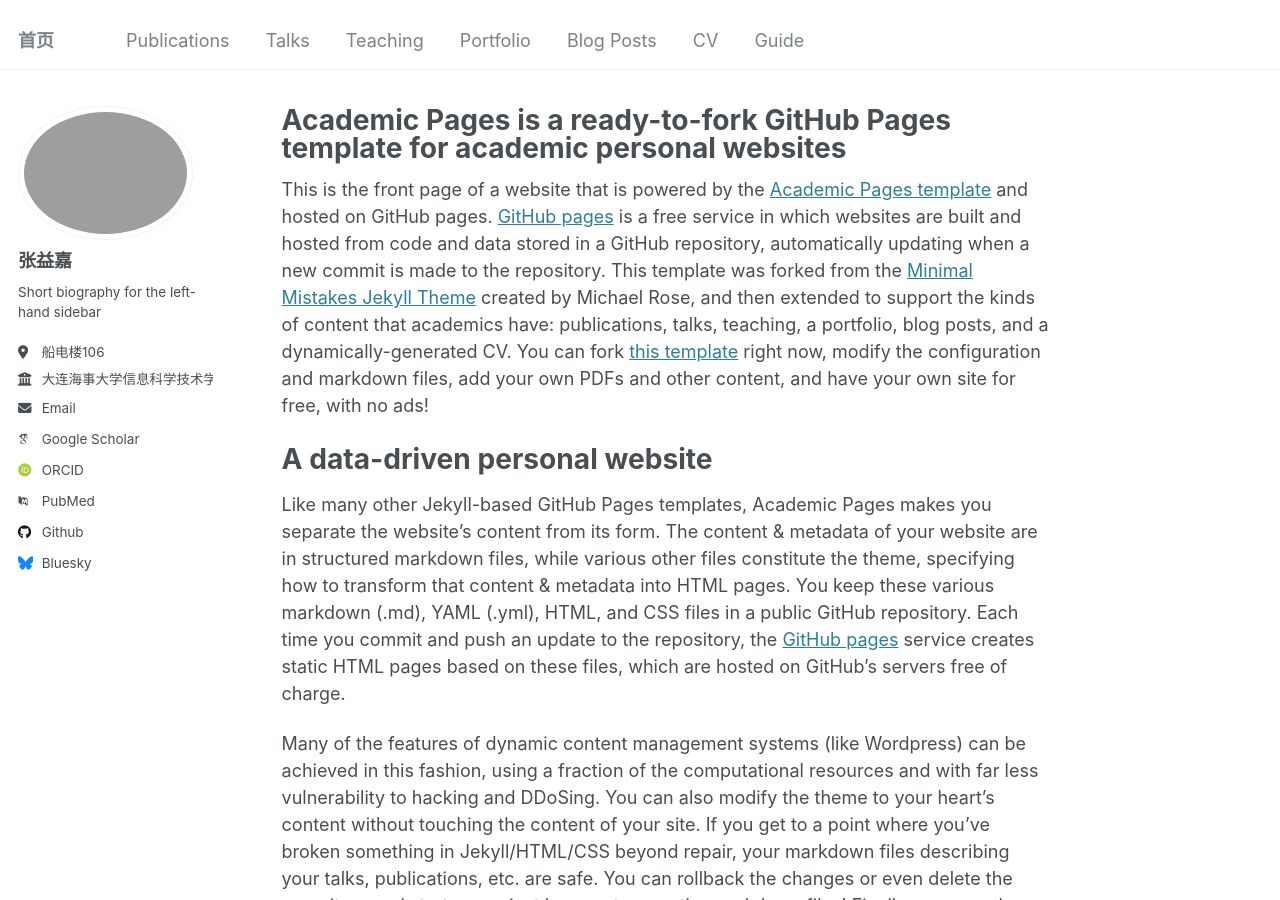
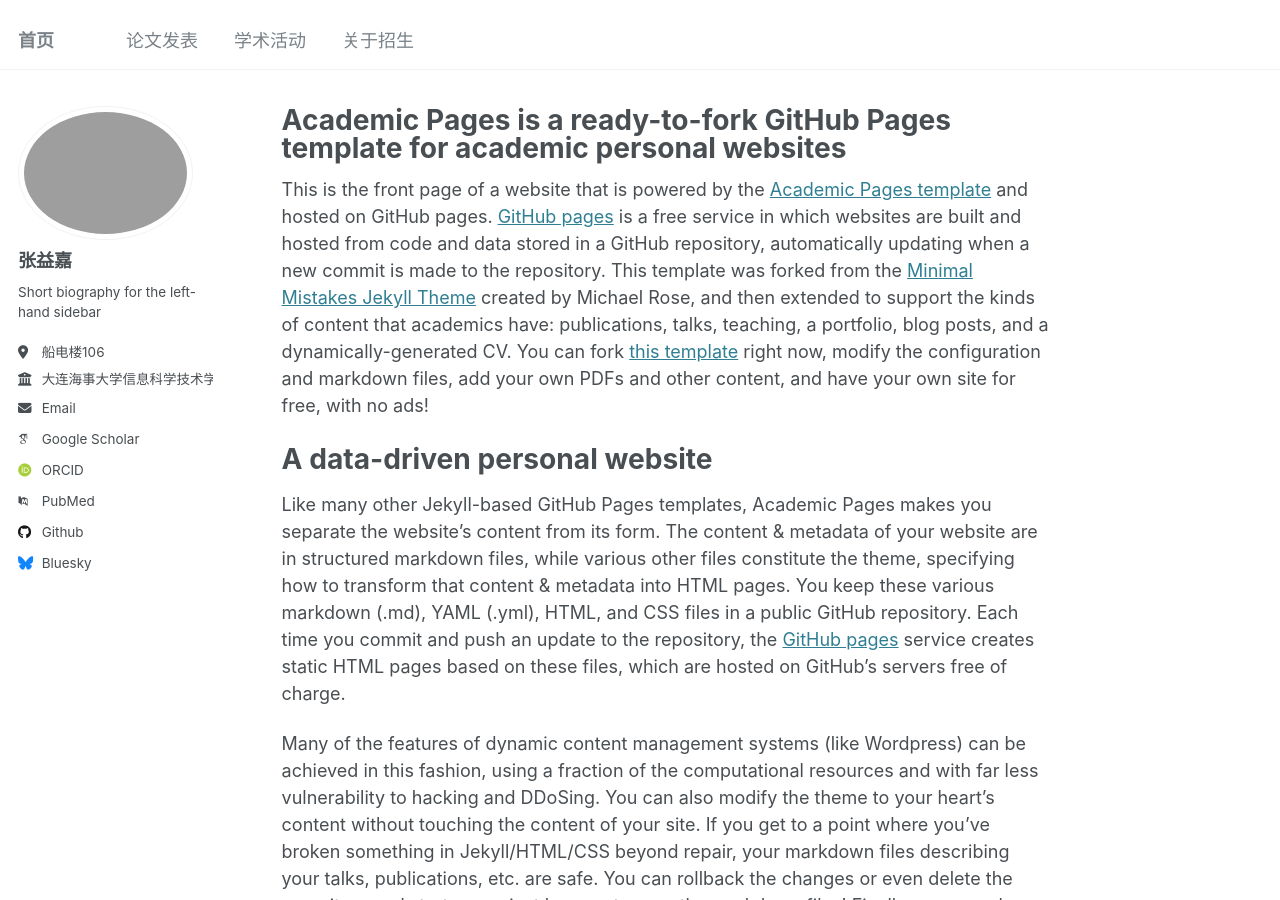
Before and after one commit to DMU-ITREC/zhangyijia.github.io, a Jekyll site: the page built from _pages/about.md, in a window 1280 px wide and 900 px high. Built offline with Jekyll 4.4.1, drawn with Linux system fonts in a browser that asks for light colours; some web fonts are replaced.

Commit message:
Update navigation.yml

```diff
--- a/_data/navigation.yml
+++ b/_data/navigation.yml
@@ -5,23 +5,11 @@
 # prevent it from being included in the site.
 
 main:
-  - title: "Publications"
-    url: /publications/
+  - title: "论文发表"
+    url: /papers/
 
-  - title: "Talks"
-    url: /talks/
+  - title: "学术活动"
+    url: /academicactivities/
 
-  - title: "Teaching"
-    url: /teaching/
-
-  - title: "Portfolio"
-    url: /portfolio/
-
-  - title: "Blog Posts"
-    url: /year-archive/
-
-  - title: "CV"
-    url: /cv/
-
-  - title: "Guide"
-    url: /markdown/
+  - title: "关于招生"
+    url: /admissions/
```
